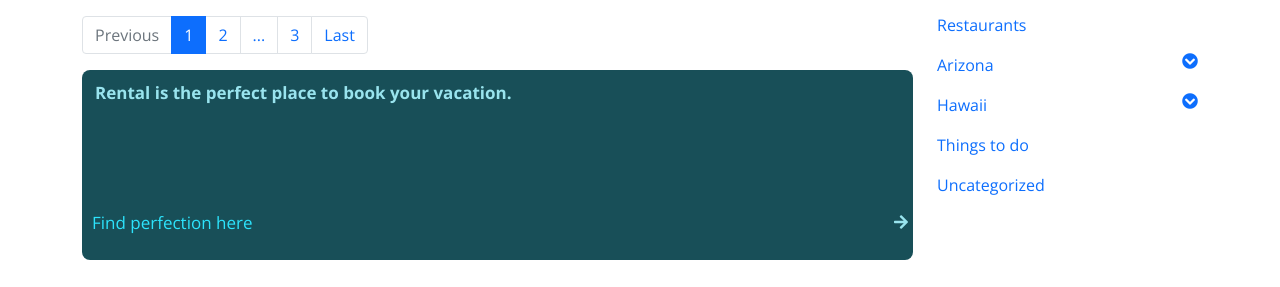
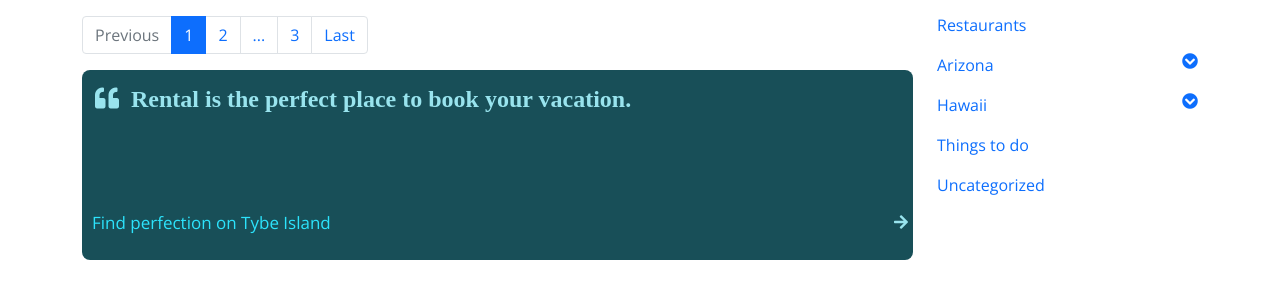
Before and after one commit to Remon-Ansary/Assignment-1-Final, a plain HTML site: page index.html in a window 1280 px wide. Shown: the part 1208-1495 px from the top of the page. Drawn offline with nearby package versions, Linux system fonts and the light colour scheme.

Commit message:
text of card

```diff
--- a/assets/css/style.css
+++ b/assets/css/style.css
@@ -778,7 +778,7 @@ h6 {
   z-index: 100;
   position: absolute;
   color: rgb(153, 228, 238);
-  font-size: 17px;
+  font-size: 24px;
   font-weight: bold;
   left: 3px;
   top: 0;
--- a/index.html
+++ b/index.html
@@ -93,22 +93,14 @@
           <div class="row justify-content-center">
             <div class="col-12 col-md-10 col-lg-8">
               <form class="card card-sm">
-                <div class="
-                                card-body
-                                row
-                                no-gutters
-                                align-items-center
-                              ">
+                <div class=" card-body row no-gutters align-items-center">
                   <div class="col-auto">
                     <i class="fas fa-search"></i>
                   </div>
 
                   <div class="col">
-                    <input class="
-                                    form-control
-                                    form-control-lg
-                                    form-control-borderless
-                                  " type="search" placeholder="Search topics or keywords" />
+                    <input class=" form-control form-control-lg form-control-borderless" type="search"
+                      placeholder="Search topics or keywords" />
                   </div>
 
                   <div class="col-auto">
@@ -168,9 +160,7 @@
               <a href="#" id="textdown">
                 Explore>>
               </a>
-              <!-- <img style="height: 250px;border-radius: 8px;"
-                src="https://images.pexels.com/photos/2901215/pexels-photo-2901215.jpeg?auto=compress&cs=tinysrgb&dpr=1&w=500"
-                class="img-rounded" alt="Cinque Terre"> -->
+
 
             </div>
           </div>
@@ -254,13 +244,13 @@
               <div class="col-md-12">
                 <div class="card " style=" height: 190px;background-color: rgb(24, 79, 88);border-radius: 8px;">
                   <p id="textbanner">
-                    Rental is the perfect place to book your vacation.
+                    <i class="fas fa-quote-left"> &nbsp;Rental is the perfect place to book your vacation.</i>
                   </p>
 
-                  <p id="textdownlink">
-                    Find perfection here
+                  <a href="#" id="textdownlink">
+                    Find perfection on Tybe Island
 
-                  </p>
+                  </a>
                   <p id="textdownicon">
                     <i class="fas fa-arrow-right"></i>
                   </p>
```
